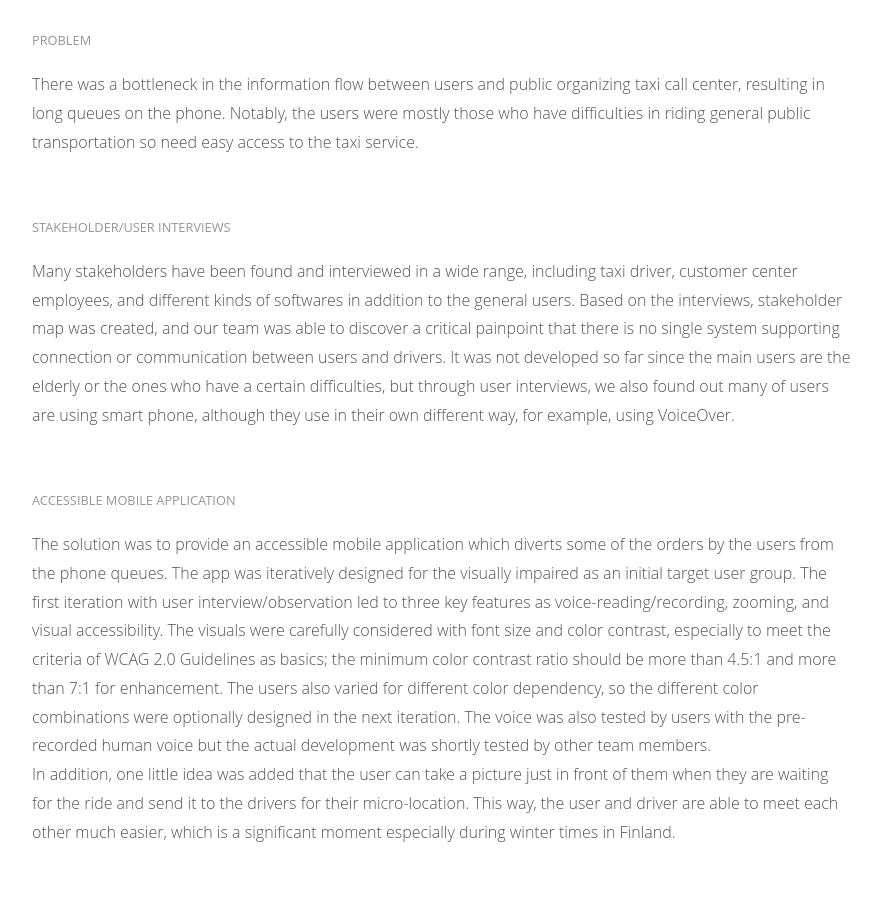
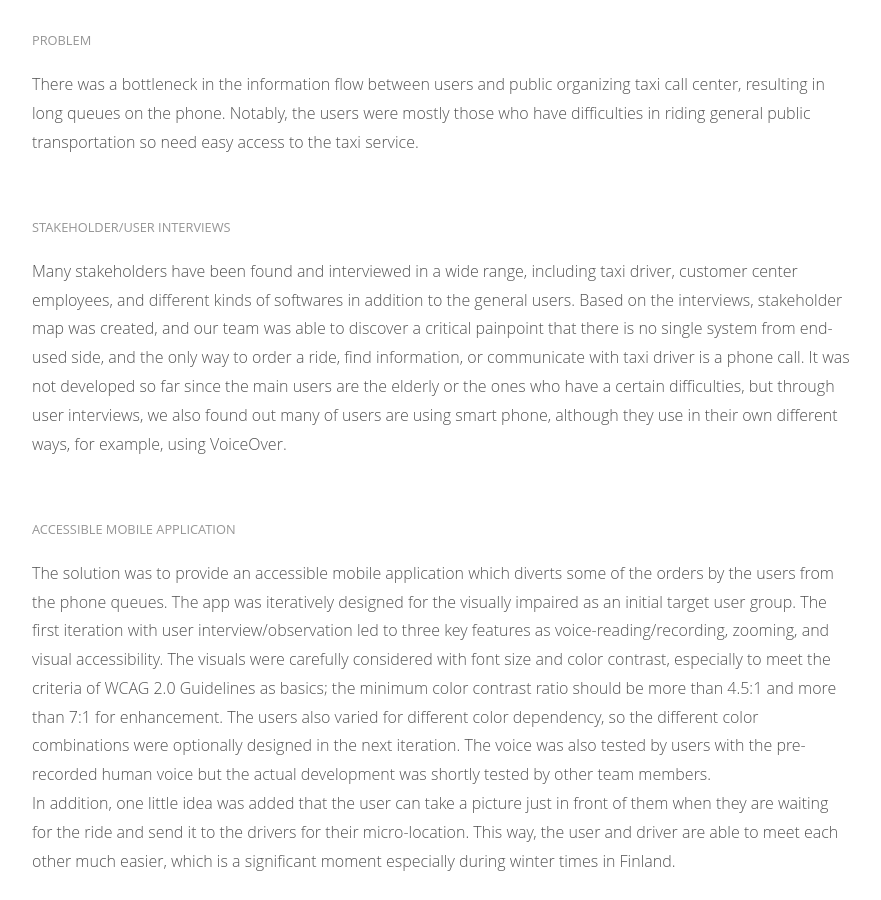
Before and after one commit to ljeun/portfolio_back, a Jekyll site: the page built from _posts/2019-03-01-transparent-transportation.markdown, in a window 1280 px wide and 900 px high, scrolled down 1007 px. Shown: the whole window, without its empty margins (198-1079 px from the left). Built offline with Jekyll 4.4.1, drawn with Linux system fonts in a browser that asks for light colours.

Commit message:
update texts

```diff
--- a/_posts/2019-03-01-transparent-transportation.markdown
+++ b/_posts/2019-03-01-transparent-transportation.markdown
@@ -11,7 +11,7 @@ overview: An accessible app to divert some of the taxi orders for passengers (th
 section_1: problem
 content_1: There was a bottleneck in the information flow between users and public organizing taxi call center, resulting in long queues on the phone. Notably, the users were mostly those who have difficulties in riding general public transportation so need easy access to the taxi service.
 section_2: Stakeholder/User Interviews
-content_2: Many stakeholders have been found and interviewed in a wide range, including taxi driver, customer center employees, and different kinds of softwares in addition to the general users. Based on the interviews, stakeholder map was created, and our team was able to discover a critical painpoint that there is no single system supporting connection or communication between users and drivers. It was not developed so far since the main users are the elderly or the ones who have a certain difficulties, but through user interviews, we also found out many of users are using smart phone, although they use in their own different way, for example, using VoiceOver.
+content_2: Many stakeholders have been found and interviewed in a wide range, including taxi driver, customer center employees, and different kinds of softwares in addition to the general users. Based on the interviews, stakeholder map was created, and our team was able to discover a critical painpoint that there is no single system from end-used side, and the only way to order a ride, find information, or communicate with taxi driver is a phone call. It was not developed so far since the main users are the elderly or the ones who have a certain difficulties, but through user interviews, we also found out many of users are using smart phone, although they use in their own different ways, for example, using VoiceOver.
 section_3: Accessible Mobile Application
 content_3: The solution was to provide an accessible mobile application which diverts some of the orders by the users from the phone queues. The app was iteratively designed for the visually impaired as an initial target user group. The first iteration with user interview/observation led to three key features as voice-reading/recording, zooming, and visual accessibility. The visuals were carefully considered with font size and color contrast, especially to meet the criteria of WCAG 2.0 Guidelines as basics; the minimum color contrast ratio should be more than 4.5:1 and more than 7:1 for enhancement. The users also varied for different color dependency, so the different color combinations were optionally designed in the next iteration. The voice was also tested by users with the pre-recorded human voice but the actual development was shortly tested by other team members. <br/> In addition, one little idea was added that the user can take a picture just in front of them when they are waiting for the ride and send it to the drivers for their micro-location. This way, the user and driver are able to meet each other much easier, which is a significant moment especially during winter times in Finland.
 image_main: /img/works/demola/main.png
```
